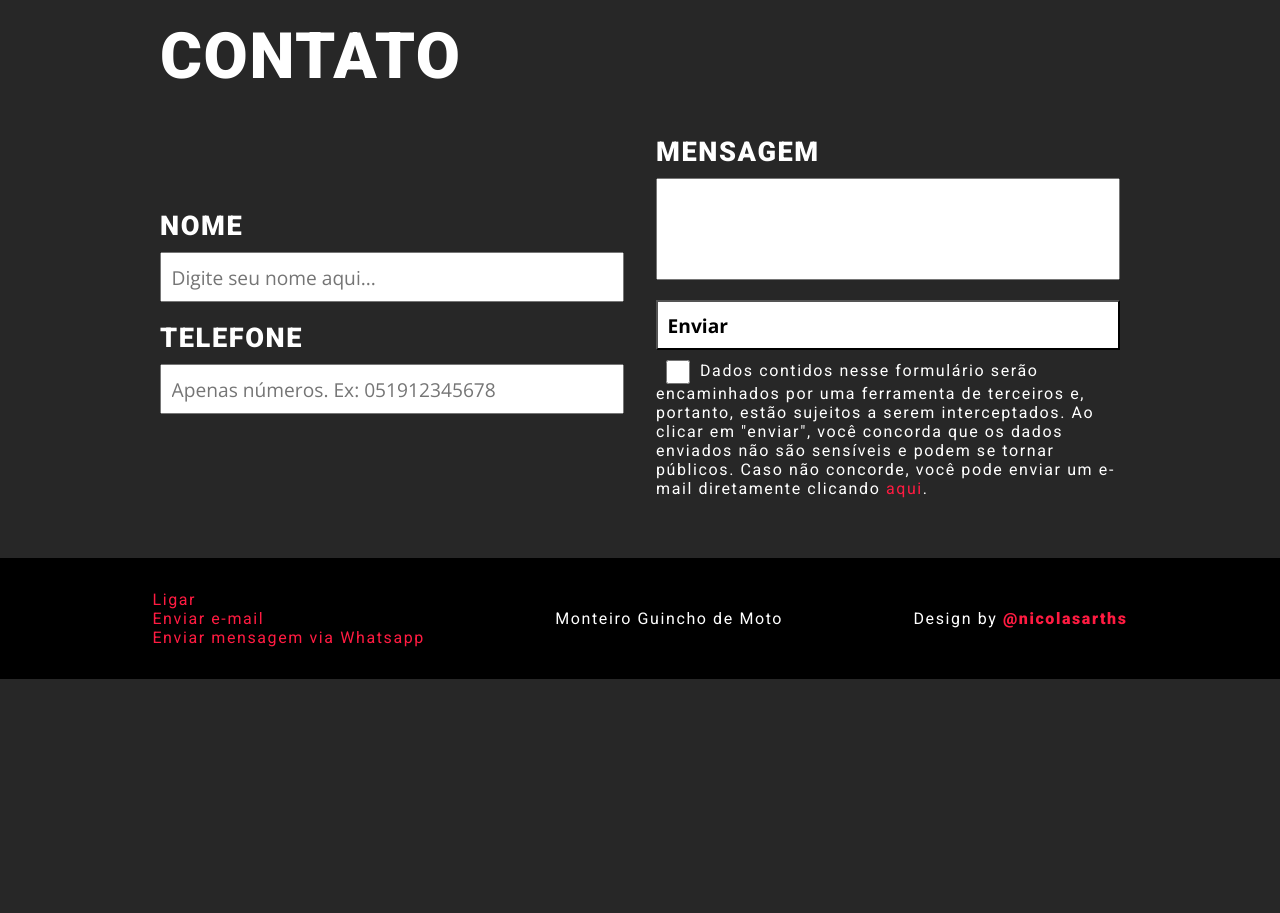
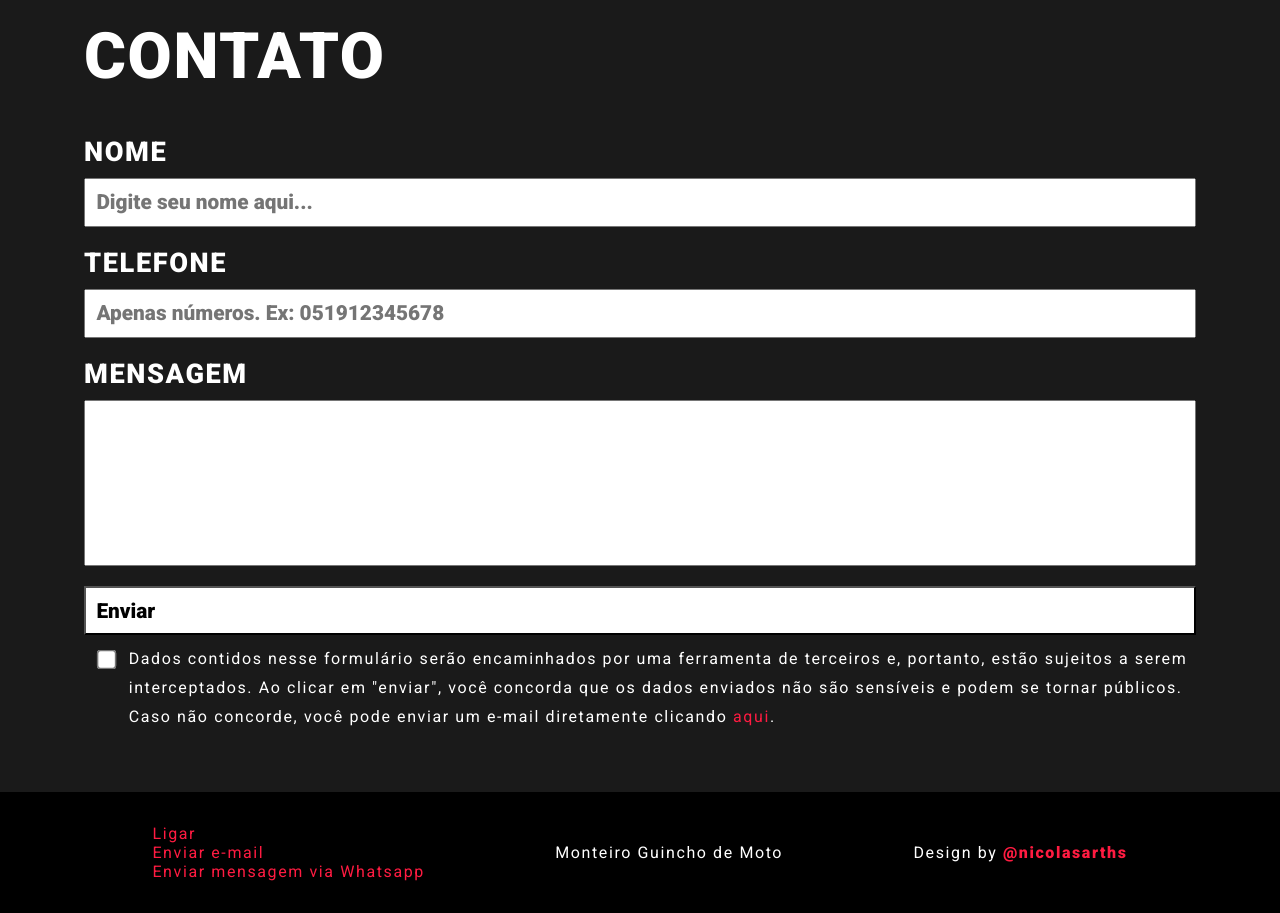
Before and after one commit to nicolasarths/monteiro, a Next.js app: page / in a window 1280 px wide. Shown: the part 820-1733 px from the top of the page. Before the commit the page ends 1499 px from the top, so only its background shows below. Built offline with nearby package versions, Linux system fonts and the light colour scheme; a web font is replaced by a local one.

Commit message:
Enhancement (Homepage Design): Format Contact Section.

```diff
--- a/src/common/layouts/main/MainLayout.module.sass
+++ b/src/common/layouts/main/MainLayout.module.sass
@@ -9,8 +9,8 @@
 
             img
                 max-width: 100%
-                max-height: 150px
-                margin-block: 30px
+                max-height: 100px
+                margin-block: 10px
                 object-fit: contain
 
         .menu
@@ -27,7 +27,9 @@
             background-color: black
 
             padding: 10px
-            font-size: 1.5rem
+
+            @media screen and ( min-width: 600px )
+                font-size: 1.5rem
 
             .menuOption:hover, svg:hover
                 color: var(--primary-red)
--- a/src/common/pages/Homepage/ContactSection/ContactSection.module.sass
+++ b/src/common/pages/Homepage/ContactSection/ContactSection.module.sass
@@ -6,7 +6,6 @@
 
     min-height: 60vh
     width: 100%
-    max-width: 1000px
     margin: auto
     padding: 20px
     overflow: hidden
@@ -28,7 +27,6 @@
         margin-bottom: 40px
 
         color: white
-        max-width: 1200px
 
         width: 100%
 
@@ -38,11 +36,6 @@
             width: 100%
 
         @media screen and (min-width: 600px)
-            justify-content: center
-            flex-flow: row nowrap
-            gap: 32px
-            section
-                width: 40vw
 
         label
             font-size: 1.7rem
@@ -51,11 +44,12 @@
             margin-block: 10px
 
         input, textarea
-            font-family: 'Open Sans', -apple-system, Helvetica Neue, sans-serif
-            font-size: 1.2rem
+            font-family: 'Roboto', -apple-system, Helvetica Neue, sans-serif
+            font-size: 1.3rem
             padding: .5em
             margin-bottom: 10px
             resize: none
+            font-weight: 600
 
         .submit
             background-color: white
@@ -68,17 +62,18 @@
             align-items: flex-start
 
             input
-                width: 1.5rem
-                height: 1.5rem
+                width: 4rem
                 vertical-align: middle
                 margin: 0
                 margin-inline: 10px
+                margin-top: .5rem
+                scale: 150%
 
-                outline: 0
                 cursor: pointer
 
             p
                 margin: 0
+                line-height: 180%
 
     .alert
         background-color: var(--alert-background)
@@ -124,3 +119,6 @@
             max-width: 1000px
             width: 74vw
             margin-bottom: 200px
+
+    @media screen and ( min-width: 900px  )
+        max-width: 90vw
--- a/src/common/pages/Homepage/ContactSection/index.js
+++ b/src/common/pages/Homepage/ContactSection/index.js
@@ -106,11 +106,11 @@ const ContactPage = () => {
           <label form="send-message" htmlFor="mensagem">
             Mensagem
           </label>
-          <textarea id="mensagem" name="mensagem" rows="3" required></textarea>
+          <textarea id="mensagem" name="mensagem" rows="6" required></textarea>
           <input className={styles.submit} type="submit" value="Enviar" />
           <div className={styles.submitDisclaimer}>
+            <input type="checkbox" required />
             <p>
-              <input type="checkbox" required />
               Dados contidos nesse formulário serão encaminhados por uma
               ferramenta de terceiros e, portanto, estão sujeitos a serem
               interceptados. Ao clicar em &quot;enviar&quot;, você concorda que
--- a/src/common/styles/variables/colors.sass
+++ b/src/common/styles/variables/colors.sass
@@ -1,5 +1,5 @@
 :root
-  --primary-black: rgb(39, 39, 39)
+  --primary-black: rgb(26, 26, 26)
   --secondary-black: rgb(61, 61, 61)
 
   --primary-red: rgb(255, 27, 65)
```
